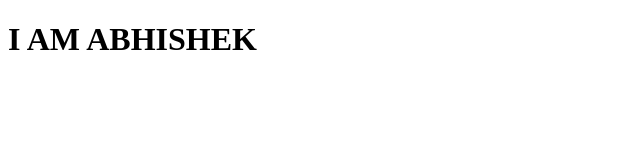
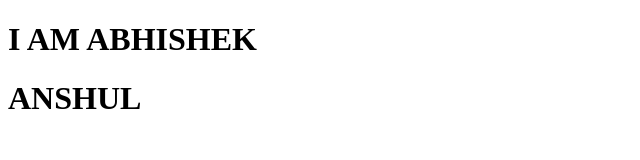
Before and after one commit to Anshulv830/gitcodeprctc, a plain HTML site: page index.html in a window 1280 px wide. Shown: the whole page, without its empty margins (0-640 px from the left). Drawn offline with Linux system fonts and the light colour scheme.

Commit message:
nerw code push

```diff
--- a/index.html
+++ b/index.html
@@ -8,6 +8,7 @@
 <body>
 
     <h1>I AM ABHISHEK</h1>
+    <h1>ANSHUL</h1>
 
 </body>
 </html>
```
